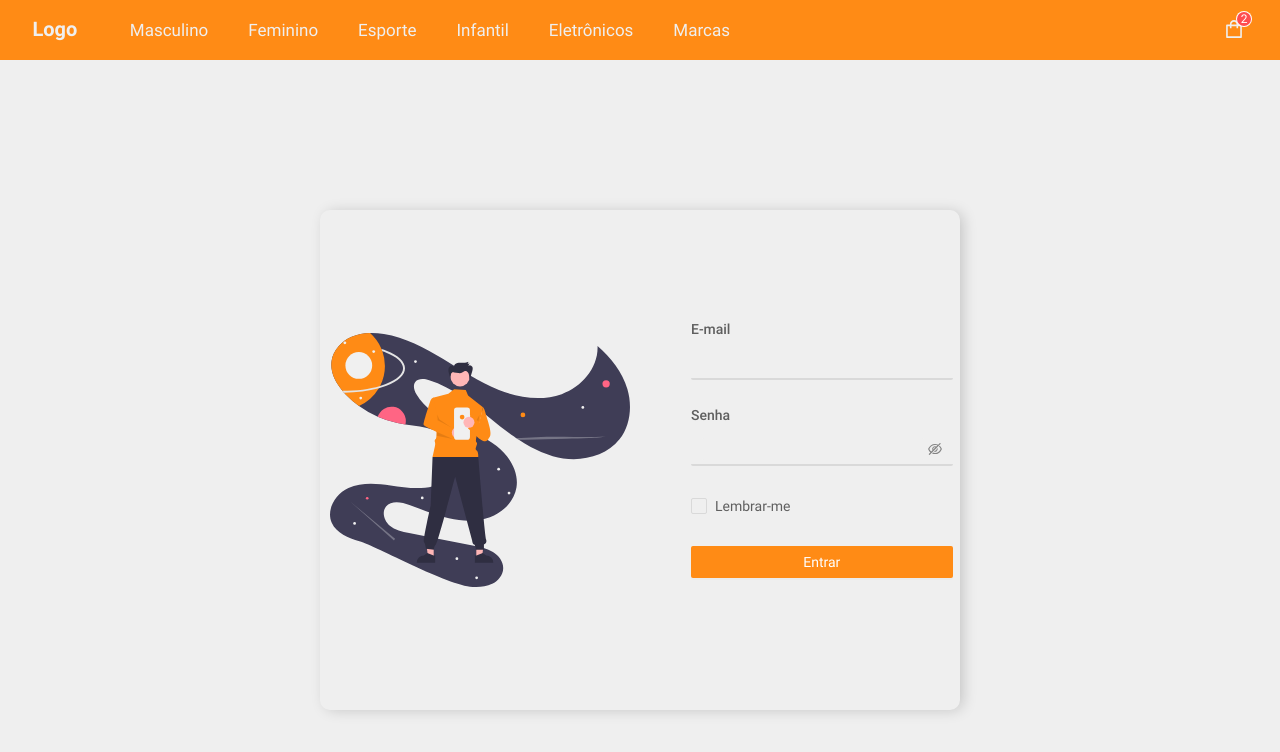
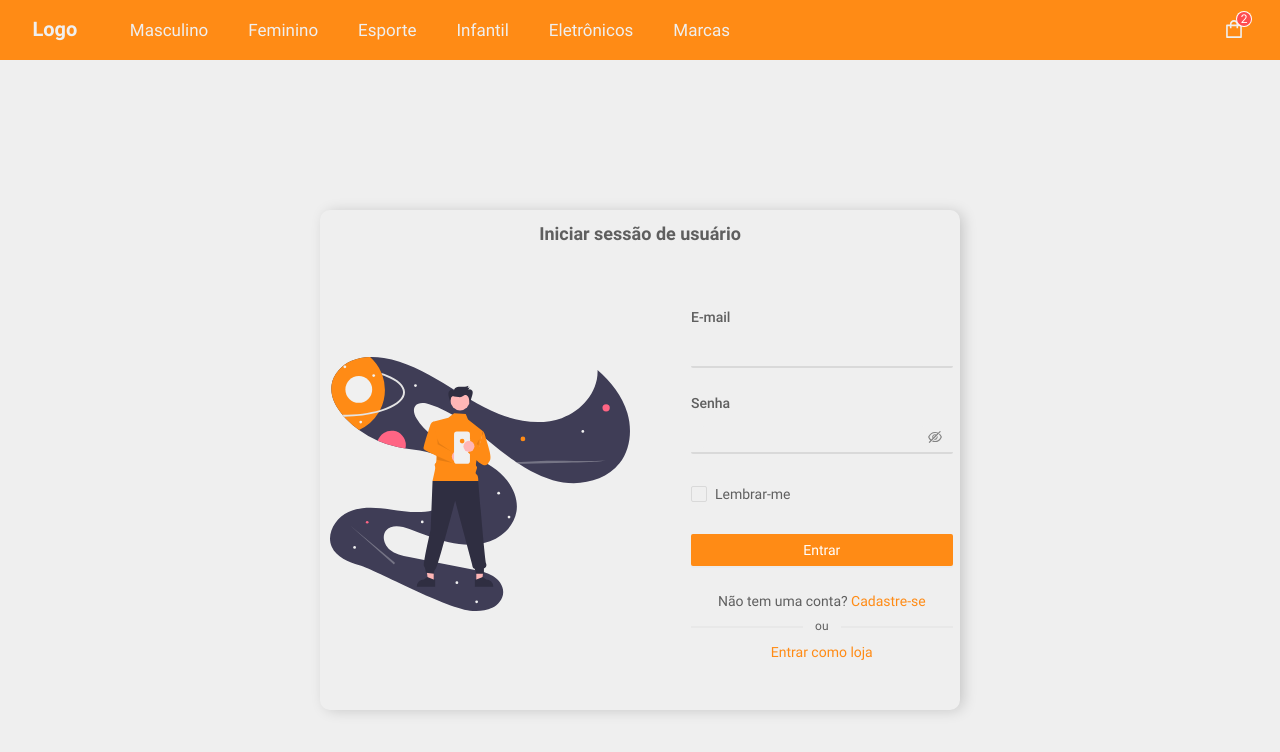
Before and after one commit to EduardoPD1921/e.com-frontend, a React (Create React App) app: page /signIn in a window 1280 px wide. Shown: the top 752 px of the page. Built offline with nearby package versions, Linux system fonts and the light colour scheme.

Commit message:
:sparkles: Adding some info text + links into SignIn form

```diff
--- a/src/components/SignInForm/index.js
+++ b/src/components/SignInForm/index.js
@@ -1,23 +1,29 @@
 import React from 'react';
 
-import { Form, Checkbox } from 'antd';
+import { Form, Checkbox, Divider } from 'antd';
 
 import formIllustration from '../../static/images/formIllustration.svg';
 
 import {
   SignInFormSection,
   SignInFormArea,
+  SignInSection,
+  FormTitle,
   FormIllustration,
   FormInputs,
   FormInput,
   FormInputPassword,
-  SubmitButton
+  SubmitButton,
+  FormExtraInfo,
+  FormLink
 } from './styles';
 
 function SignInForm({ onSubmitForm }) {
   return (
     <SignInFormSection>
       <SignInFormArea>
+        <FormTitle>Iniciar sessão de usuário</FormTitle>
+        <SignInSection>
           <FormIllustration>
             <img src={formIllustration} width={300} alt="Homem no celular" />
           </FormIllustration>
@@ -58,8 +64,16 @@ function SignInForm({ onSubmitForm }) {
               <Form.Item>
                 <SubmitButton htmlType="submit">Entrar</SubmitButton>
               </Form.Item>
+              <FormExtraInfo>
+                <div style={{ color: '#5f5f5f' }}>
+                  Não tem uma conta? <FormLink href="/">Cadastre-se</FormLink>
+                </div>
+                <Divider style={{ fontSize: 12, color: '#5f5f5f', margin: 5 }}>ou</Divider>
+                <FormLink href="/">Entrar como loja</FormLink>
+              </FormExtraInfo>
             </Form>
           </FormInputs>
+        </SignInSection>
       </SignInFormArea>
     </SignInFormSection>
   );
--- a/src/components/SignInForm/styles.js
+++ b/src/components/SignInForm/styles.js
@@ -15,12 +15,30 @@ export const SignInFormArea = styled.div`
   height: 500px;
 
   display: flex;
-  flex-direction: row;
+  flex-direction: column;
 
   border-radius: 10px;
 
   -webkit-box-shadow: 4px 1px 15px -2px rgba(0,0,0,0.2);
   box-shadow: 4px 1px 15px -2px rgba(0,0,0,0.2);
+`;
+
+export const SignInSection = styled.div`
+  flex: 1;
+
+  display: flex;
+  flex-direction: row;
+`;
+
+export const FormTitle = styled.div`
+  margin: 10px;
+
+  display: flex;
+  justify-content: center;
+
+  color: #5f5f5f;
+  font-size: 18px;
+  font-family: robotoBold;
 `;
 
 export const FormIllustration = styled.div`
@@ -87,5 +105,25 @@ export const SubmitButton = styled(Button)`
     background-color: #ff8b15;
 
     border: none;
+
+    &:hover {
+      background-color: #ffa03f;
+    }
   }
 `;
+
+export const FormExtraInfo = styled.div`
+  width: 120%;
+
+  display: flex;
+  align-items: center;
+  flex-direction: column;
+`;
+
+export const FormLink = styled.a`
+  color: #ff8b15;
+
+  &:hover {
+    color: #ffa03f;
+  }
+`;
```
Lines whose indentation alone changed are shown as unchanged.
